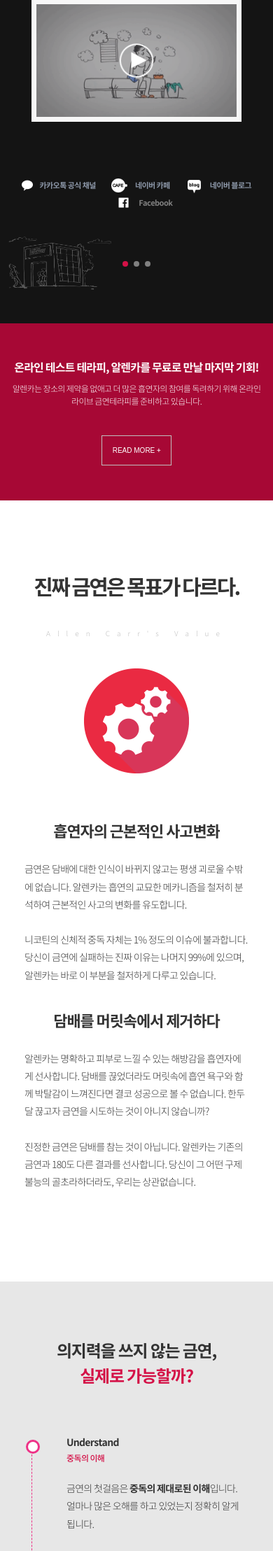
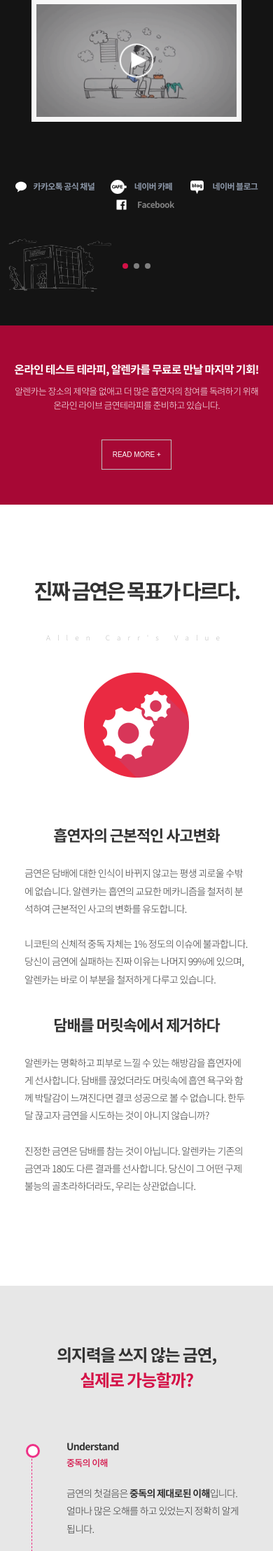
Before and after one commit to YousungCha/AllenCarr, a CodeIgniter app: page /database/ in a window 390 px wide. Shown: the part 421-2637 px from the top of the page at 70% size. Run offline with CodeIgniter, Linux system fonts and the light colour scheme; some libraries are stand-ins or nearby versions.

Commit message:
modify : something

```diff
--- a/application/views/value_v.php
+++ b/application/views/value_v.php
@@ -145,7 +145,7 @@
 						<div class="h015"></div>
 						<p class="dp4 we300 ln18">
 							이해와 수용을 통해 담배에 대한 인식이 바뀝니다.<br>
-							흡연자 특유의 <b>허상을 없애고 진리를 정립</b>합니다.
+							흡연자 특유의 <b>허상을 없애고 진리를 정립</b>합니다.<br><br>
 						</p>
 					</td>
 				</tr>
--- a/include/css/ac-font-line.css
+++ b/include/css/ac-font-line.css
@@ -83,9 +83,9 @@
     .dp2 { font-size: 22px; }
 	.dp3 { font-size: 16px; }
     .dp4 { font-size: 14px; }
-    .cp1 { font-size: 12px; }
-	.cp2 { font-size: 11px; }
-	.cp3 { font-size: 10px; }
+    .cp1 { font-size: 13px; }
+	.cp2 { font-size: 12px; }
+	.cp3 { font-size: 11px; }
 
     .desk { display: none; }
     .mobile { display: block; }
```
Also changed, not shown: include/css/ac-blank.css (line endings or trailing spaces).
